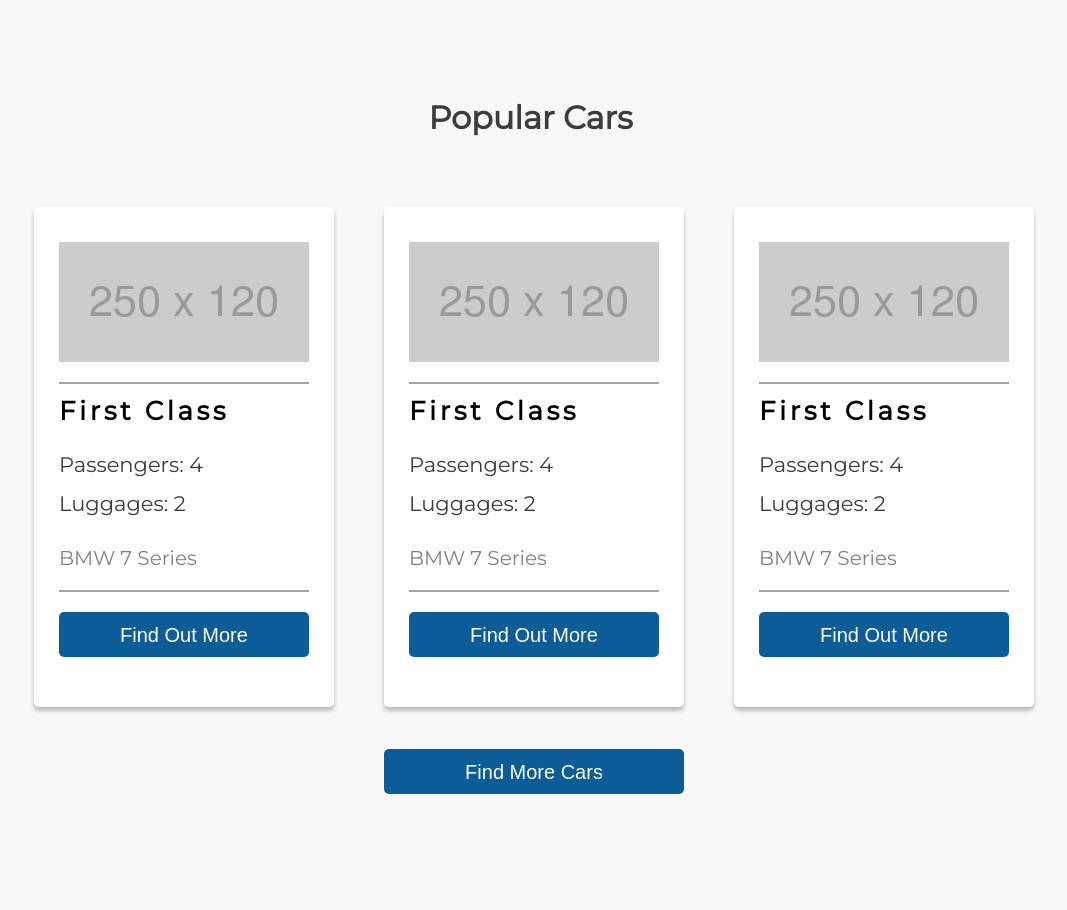
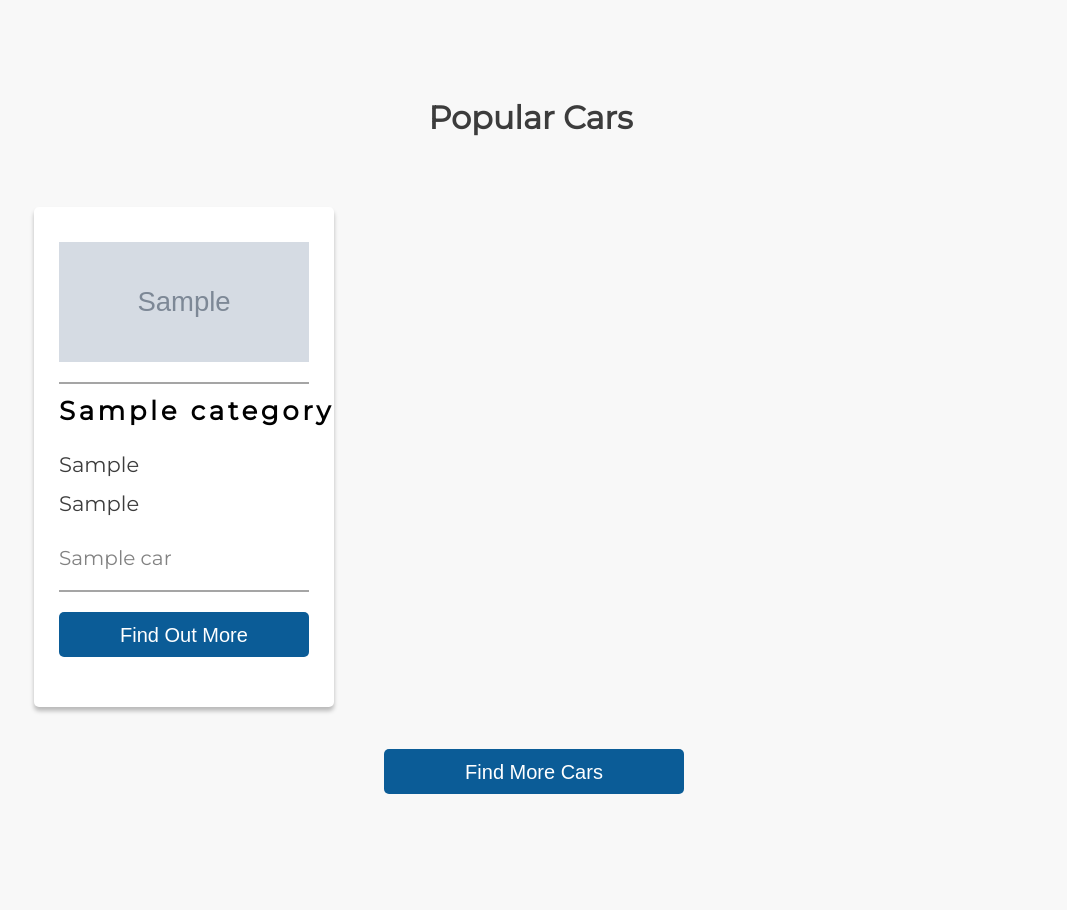
Before and after one commit to Aim-Entity/Chauffline, a Django app: template templates/home/index.html in a window 1280 px wide. Shown: the part 802-1712 px from the top of the page, without its empty margins (106-1173 px from the left). Run offline with Django 3.2, Linux system fonts and the light colour scheme; the template is opened without the code that fills it: most values are stand-ins (such as "Sample title", 1, 10 or a date in 2020); grey boxes marked "Sample" are stand-in pictures.

Commit message:
Home page done

```diff
--- a/home/admin.py
+++ b/home/admin.py
@@ -1,4 +1,5 @@
 from django.contrib import admin
-from .models import Testimonials
+from .models import Testimonials, PopularCar
 
 admin.site.register(Testimonials)
+admin.site.register(PopularCar)
--- a/home/models.py
+++ b/home/models.py
@@ -1,4 +1,5 @@
 from django.db import models
+from fleet.models import Car
 
 
 class Testimonials(models.Model):
@@ -12,3 +13,8 @@ class Testimonials(models.Model):
         db_table = 'testimonials'
         # Add verbose name
         verbose_name = 'Testimonial'
+
+
+class PopularCar(models.Model):
+    car = models.ForeignKey(Car, on_delete=models.CASCADE,
+                            related_name="popular_car")
--- a/home/static/home/style.css
+++ b/home/static/home/style.css
@@ -110,6 +110,7 @@
   height: 120px;
   align-self: center;
   margin-top: 35px;
+  object-fit: cover;
 }
 
 .card-line {
@@ -365,6 +366,7 @@
   font-size: 26px;
 
   letter-spacing: 0.14em;
+  text-align: center;
 
   color: #000000;
 }
--- a/home/views.py
+++ b/home/views.py
@@ -1,8 +1,12 @@
 from django.shortcuts import render
+from .models import Testimonials, PopularCar
 
 
 def index(request):
+    popular_cars = PopularCar.objects.all()[:3]
+    testimonials = Testimonials.objects.all()[:3]
     context = {
-
+        "testimonials": testimonials,
+        "cars": popular_cars
     }
     return render(request, "home/index.html", context)
--- a/templates/home/index.html
+++ b/templates/home/index.html
@@ -32,58 +32,24 @@
 
         <div class="card-group">
           <!-- CARD 1 -->
+          {% for car in cars %}
           <div class="card">
-            <img src="{% static 'home/imgs/thumbnail_placeholder.png' %}" alt="Thumbnail" class="card-thumbnail">
+            <img src="{{ car.car.image.url }}" alt="Thumbnail" class="card-thumbnail">
 
             <hr class="card-line">
 
-            <h2 class="card-category">First Class</h2>
+            <h2 class="card-category">{{ car.car.category }}</h2>
 
-            <p class="card-perk1">Passengers:  4</p>
-            <p class="card-perk2">Luggages: 2</p>
+            <p class="card-perk1">{{ car.car.quality_one }}</p>
+            <p class="card-perk2">{{ car.car.quality_two }}</p>
 
-            <p class="card-car-name">BMW 7 Series</p>
+            <p class="card-car-name">{{ car.car.name }}</p>
 
             <hr class="card-line">
 
             <a href="#"><button class="card-btn btn">Find Out More</button></a>
           </div>
-
-          <!-- CARD 2 -->
-          <div class="card">
-            <img src="{% static 'home/imgs/thumbnail_placeholder.png' %}" alt="Thumbnail" class="card-thumbnail">
-
-            <hr class="card-line">
-
-            <h2 class="card-category">First Class</h2>
-
-            <p class="card-perk1">Passengers:  4</p>
-            <p class="card-perk2">Luggages: 2</p>
-
-            <p class="card-car-name">BMW 7 Series</p>
-
-            <hr class="card-line">
-
-            <a href="#"><button class="card-btn btn">Find Out More</button></a>
-          </div>
-
-          <!-- CARD 3 -->
-          <div class="card">
-            <img src="{% static 'home/imgs/thumbnail_placeholder.png' %}" alt="Thumbnail" class="card-thumbnail">
-
-            <hr class="card-line">
-
-            <h2 class="card-category">First Class</h2>
-
-            <p class="card-perk1">Passengers:  4</p>
-            <p class="card-perk2">Luggages: 2</p>
-
-            <p class="card-car-name">BMW 7 Series</p>
-
-            <hr class="card-line">
-
-            <a href="#"><button class="card-btn btn">Find Out More</button></a>
-          </div>
+          {% endfor %}
         </div>
         <a href="#"><button class="s2-btn btn">Find More Cars</button></a>
       </div>
@@ -189,32 +155,15 @@
         <h2 class="s6-title">Testimonials</h2>
 
         <div class="card-group">
+          {% for testimonial in testimonials %}
           <div class="t-card">
-            <p class="card-quote">“netus et malesuada
-              fames ac turpis egestas integer”</p>
+            <p class="card-quote">“{{ testimonial.message }}”</p>
 
             <h3 class="card-name">
-              - Sarah Viklund
+              - {{ testimonial.name }}
             </h3>
           </div>
-
-          <div class="t-card">
-            <p class="card-quote">“netus et malesuada
-              fames ac turpis egestas integer”</p>
-
-            <h3 class="card-name">
-              - Sarah Viklund
-            </h3>
-          </div>
-
-          <div class="t-card">
-            <p class="card-quote">“netus et malesuada
-              fames ac turpis egestas integer”</p>
-
-            <h3 class="card-name">
-              - Sarah Viklund
-            </h3>
-          </div>
+          {% endfor %}
         </div>
         <a href="#"><button class="s2-btn btn">Visit Our Fleet</button></a>
       </div>
```
Also changed, not shown: db.sqlite3, home/migrations/0002_popularcar.py (added), media/car_thumbnails/unsplash_brown_bed.jpg (added).
